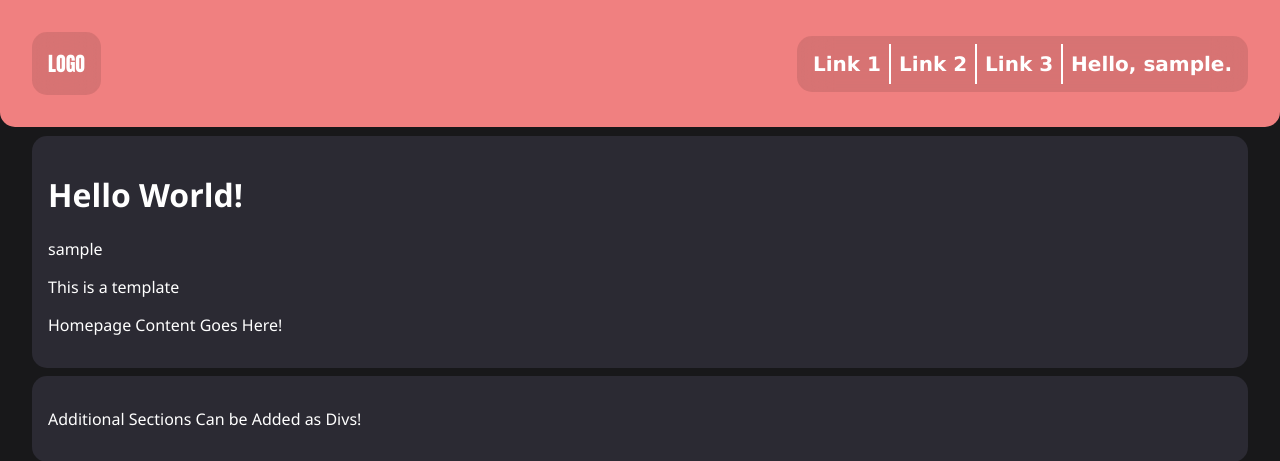
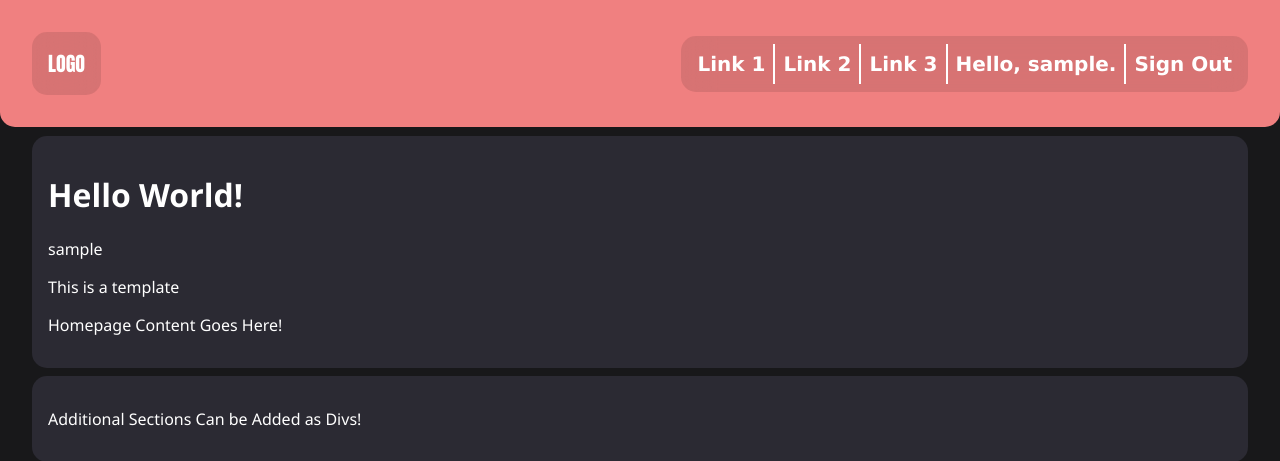
Before and after one commit to Nathan-Dachille/CP3407-Group-Project, a Django app: page / in a window 1280 px wide. Shown: the top 461 px of the page. Run offline with Django 5.2, Linux system fonts and the light colour scheme; the visitor is signed in with stand-in values (Sample User, id 1).

Commit message:
Add css for sign out button and add sign out functionality

```diff
--- a/src/cleaning_website/settings.py
+++ b/src/cleaning_website/settings.py
@@ -15,7 +15,6 @@ from pathlib import Path
 # Build paths inside the project like this: BASE_DIR / 'subdir'.
 BASE_DIR = Path(__file__).resolve().parent.parent
 
-
 # Quick-start development settings - unsuitable for production
 # See https://docs.djangoproject.com/en/5.1/howto/deployment/checklist/
 
@@ -26,7 +25,6 @@ SECRET_KEY = 'django-insecure-u=x@-4^ntr+4pr6p&%f=8-w@nhe&+co_^&j(!xs@r-vuqs-mt4
 DEBUG = True
 
 ALLOWED_HOSTS = []
-
 
 # Application definition
 
@@ -70,7 +68,6 @@ TEMPLATES = [
 
 WSGI_APPLICATION = 'cleaning_website.wsgi.application'
 
-
 # Database
 # https://docs.djangoproject.com/en/5.1/ref/settings/#databases
 
@@ -80,7 +77,6 @@ DATABASES = {
         'NAME': BASE_DIR / 'db.sqlite3',
     }
 }
-
 
 # Password validation
 # https://docs.djangoproject.com/en/5.1/ref/settings/#auth-password-validators
@@ -100,7 +96,6 @@ AUTH_PASSWORD_VALIDATORS = [
     },
 ]
 
-
 # Internationalization
 # https://docs.djangoproject.com/en/5.1/topics/i18n/
 
@@ -111,7 +106,6 @@ TIME_ZONE = 'UTC'
 USE_I18N = True
 
 USE_TZ = True
-
 
 # Static files (CSS, JavaScript, Images)
 # https://docs.djangoproject.com/en/5.1/howto/static-files/
--- a/src/cleaning_website/urls.py
+++ b/src/cleaning_website/urls.py
@@ -16,11 +16,12 @@ Including another URLconf
 """
 from django.contrib import admin
 from django.urls import path
-from pages.views import home, sign_in_view, register_view
+from pages.views import home, sign_in_view, register_view, sign_out_view
 
 urlpatterns = [
     path('admin/', admin.site.urls),
     path('', home, name='home'),
     path('sign_in/', sign_in_view, name="sign_in"),
-    path('register/', register_view, name="register")
+    path('register/', register_view, name="register"),
+    path('sign_out/', sign_out_view, name="sign_out")
 ]
--- a/src/pages/views.py
+++ b/src/pages/views.py
@@ -1,6 +1,7 @@
 from django.shortcuts import render, redirect
 from django.contrib.auth.forms import UserCreationForm, AuthenticationForm
-from django.contrib.auth import login
+from django.contrib.auth import login, logout
+
 
 # Create your views here.
 
@@ -30,22 +31,7 @@ def sign_in_view(request):
     return render(request, "sign_in.html", {"form": form})
 
 
-"""
-def sign_in(request, *args, **kwargs):
-    # if this is a POST request we need to process the form data
+def sign_out_view(request):
     if request.method == "POST":
-        # create a form instance and populate it with data from the request:
-        form = SignIn(request.POST)
-        # check whether it's valid:
-        if form.is_valid():
-            # process the data in form.cleaned_data as required
-            # ...
-            # redirect to a new URL:
-            return HttpResponseRedirect("/thanks/")
-
-    # if a GET (or any other method) we'll create a blank form
-    else:
-        form = SignIn()
-
-    return render(request, "sign_in.html", {"form": form})
-"""
+        logout(request)
+        return redirect("/")
--- a/src/static/css/default.css
+++ b/src/static/css/default.css
@@ -96,7 +96,6 @@ body {
 
 .form-with-validation {
     font-size: 1rem;
-    padding: 1rem;
     display: flex;
     flex-flow: column;
     gap: 1rem;
@@ -121,7 +120,7 @@ body {
 
 */
 
-.form-with-validation label{
+.form-with-validation label {
     font-weight: bold;
 }
 
@@ -135,7 +134,7 @@ body {
     font-size: 1rem;
     border-left: 5px solid lightcoral;
     margin-left: 0;
-    padding-left: 2rem;
+    padding-left: 1rem;
 }
 
 .helptext ul {
@@ -149,6 +148,23 @@ body {
 
 .errorlist li::marker {
     content: '🚨 ';
+}
+
+/*
+The sign out classes below are used for the testing sign out button in the navbar.
+This might be removed in the future.
+*/
+
+.sign-out {
+    display: inline-block;
+    margin: 0;
+}
+
+.sign-out-button {
+    background-color: rgba(0 0 0 / 0);
+    padding: 0;
+    border: none;
+    cursor: pointer;
 }
 
 @media (max-width: 40em) {
--- a/src/templates/navbar.html
+++ b/src/templates/navbar.html
@@ -21,17 +21,25 @@
                 <li><a class="verdana-ss-20px" href="#default">Link 1</a></li>
                 <li><a class="verdana-ss-20px" href="#default">Link 2</a></li>
                 <li><a class="verdana-ss-20px" href="#default">Link 3</a></li>
+                {% if user.is_authenticated %}
                     <li>
-            {% if user.is_authenticated %}
                         <a class="verdana-ss-20px" href="#profile">
-              Hello, {{user.username}}.
+                            Hello, {{ user.username }}.
                         </a>
+                    </li>
+                    <li>
+                        <form class="sign-out" action="/sign_out/" method="post">
+                            {% csrf_token %}
+                            <button type="submit" class="sign-out-button verdana-ss-20px">Sign Out</button>
+                        </form>
+                    </li>
                 {% else %}
-            <a class="verdana-ss-20px" href="#signin">
+                    <li>
+                        <a class="verdana-ss-20px" href="/sign_in/">
                             Sign In
                         </a>
+                    </li>
                 {% endif %}
-          </li>
             </ul>
         </nav>
     </header>
--- a/src/templates/register.html
+++ b/src/templates/register.html
@@ -13,5 +13,6 @@
             {{ form }}
             <button class="form-submit" type="submit">Register</button>
         </form>
+        Already have an account? Sign in <a href="/sign_in/">here</a>
     </div>
 {% endblock content %}
--- a/src/templates/sign_in.html
+++ b/src/templates/sign_in.html
@@ -13,5 +13,7 @@
             {{ form }}
             <button class="form-submit" type="submit">Sign In</button>
         </form>
+        <br>
+        Don't already have an account? Create one <a href="/register/">here</a>
     </div>
 {% endblock content %}
```
Lines whose indentation alone changed are shown as unchanged.
